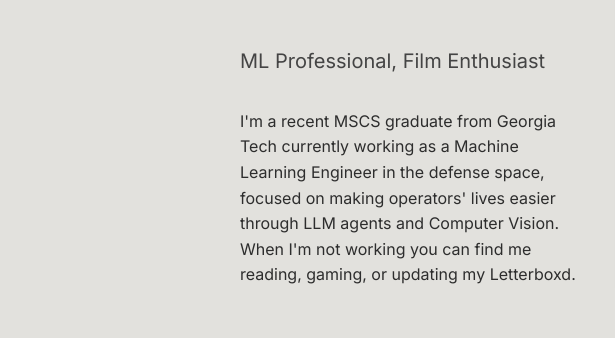
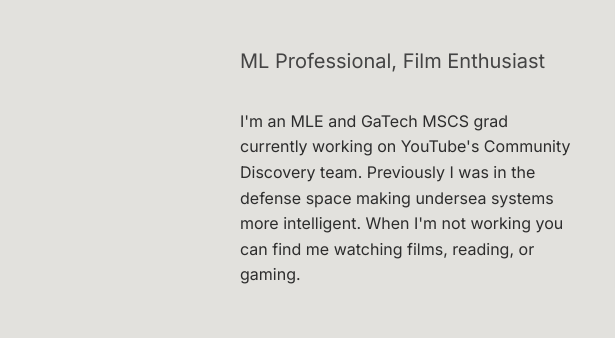
Before and after one commit to Stevenlecs/stevenlecs.github.io, a plain HTML site: page index.html in a window 1280 px wide. Shown: the part 1019-1357 px from the top of the page, 0-615 px from the left. Drawn offline with Linux system fonts and the light colour scheme.

Commit message:
Update about

```diff
--- a/index.html
+++ b/index.html
@@ -43,9 +43,9 @@
                 <div class="about-text">
                     <h2>About Me</h2>
                     <p class="lead-text">ML Professional, Film Enthusiast</p>
-                    <p>I'm a recent MSCS graduate from Georgia Tech currently working as a Machine Learning Engineer in the defense space, focused on making
-                        operators' lives easier through LLM agents and Computer Vision. When I'm not working you can find me
-                        reading, gaming, or updating my Letterboxd.
+                    <p>I'm an MLE and GaTech MSCS grad currently working on YouTube's Community Discovery team.
+                        Previously I was in the defense space making undersea systems more intelligent.
+                        When I'm not working you can find me watching films, reading, or gaming.
                     </p>
                 </div>
                 <div class="profile-image">
```
